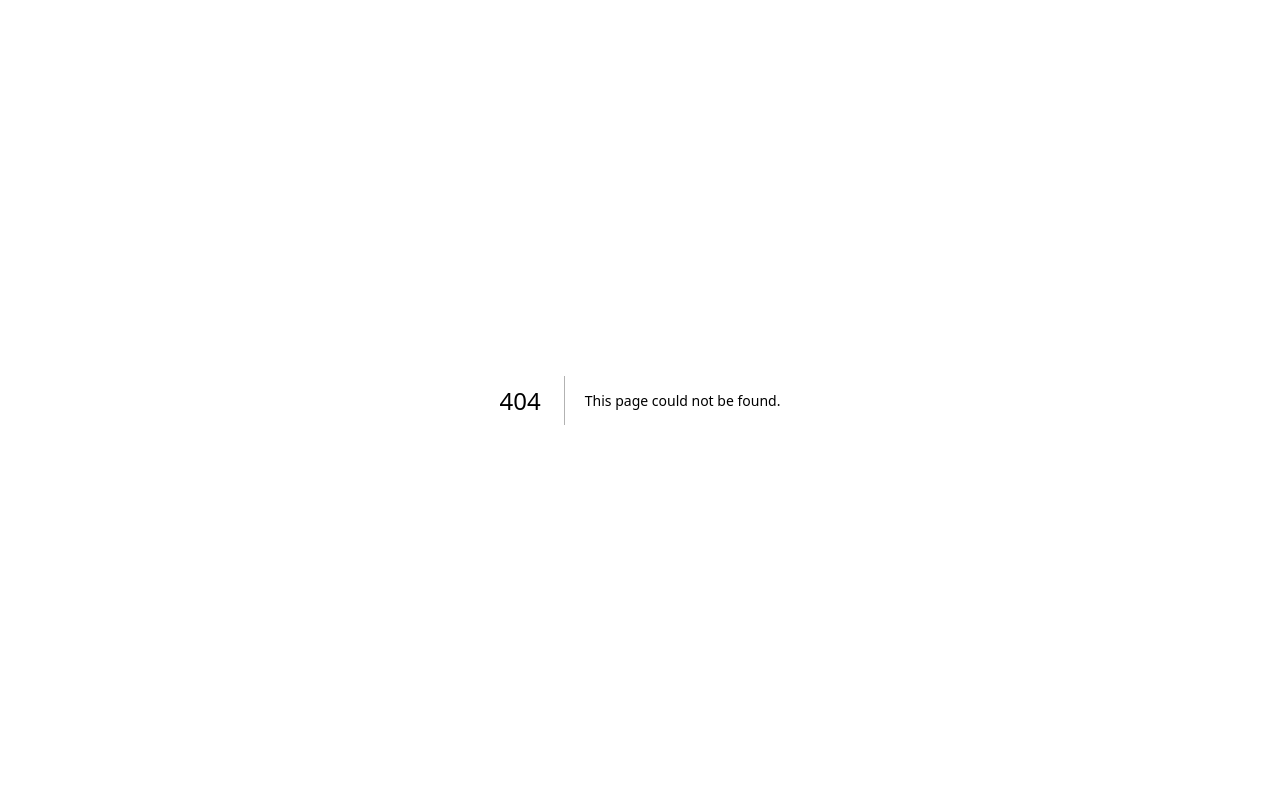
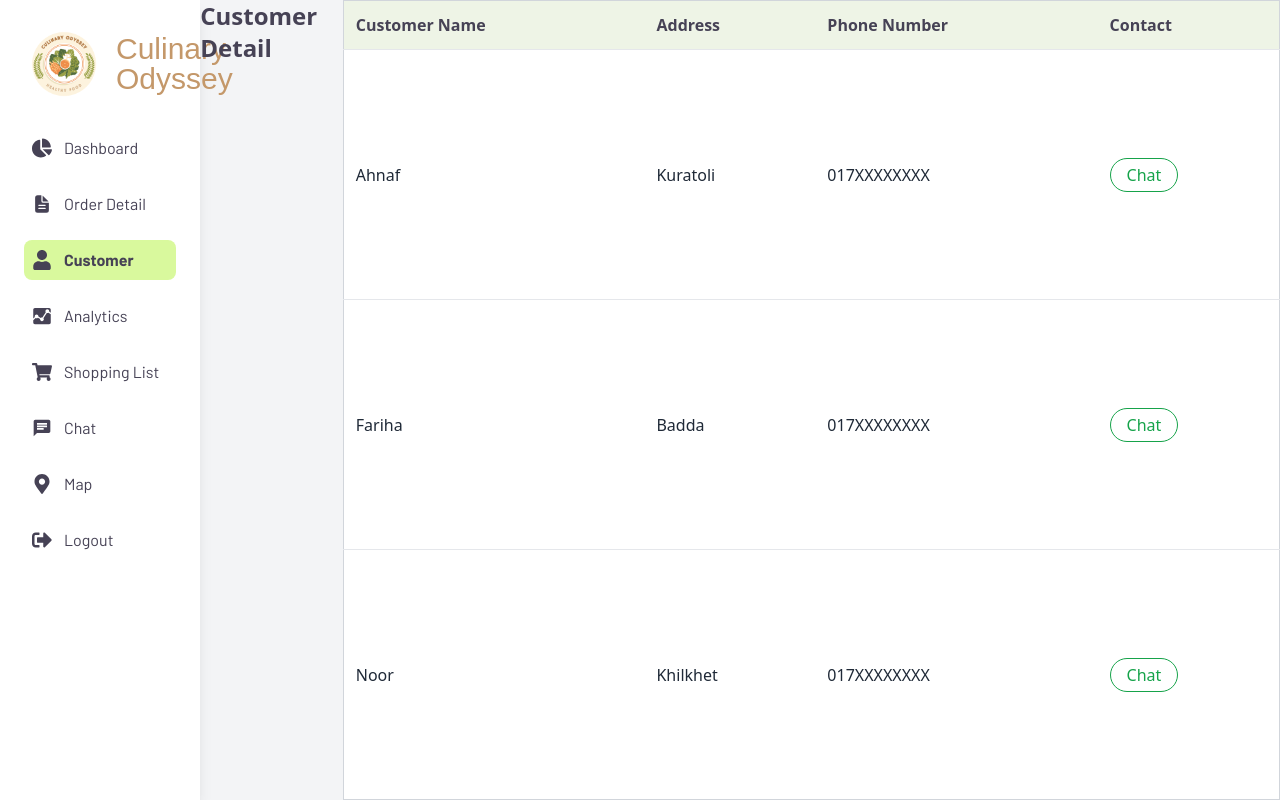
Before and after one commit to tanzim-ikram/culinary-odyssey-frontend, a Next.js app: page /customer in a window 1280 px wide. Before the commit this address had no page. Built offline with nearby package versions, Linux system fonts and the light colour scheme; a web font is replaced by a local one.

Commit message:
new file:   app/analytics/page.tsx 	modified:   app/components/Sidebar.tsx 	new file:   app/customer/page.tsx 	new file:   app/orderdetails/page.tsx 	new file:   app/shoppinglist/page.tsx

```diff
--- /dev/null
+++ b/app/analytics/page.tsx
@@ -0,0 +1,15 @@
+"use client";
+
+import OrderChart from "@/app/components/OrderChart";
+import Sidebar from "../components/Sidebar";
+
+export default function Analytics() {
+  return (
+    <div className="flex bg-gray-100 min-h-screen">
+    {/* Sidebar */}
+      <Sidebar />
+      <h1 className="text-2xl font-bold text-[#464255] mb-4">Analytics</h1>
+      <OrderChart />
+    </div>
+  );
+}
--- a/app/components/Sidebar.tsx
+++ b/app/components/Sidebar.tsx
@@ -1,12 +1,14 @@
+"use client";
+
+import Link from "next/link";
+import { usePathname } from "next/navigation";
 import {
   FaChartPie,
   FaShoppingCart,
   FaUser,
   FaMapMarkerAlt,
   FaSignOutAlt,
-}
-
-from "react-icons/fa";
+} from "react-icons/fa";
 import { IoMdAnalytics } from "react-icons/io";
 import { IoDocumentText } from "react-icons/io5";
 import { MdChat } from "react-icons/md";
@@ -16,9 +18,13 @@ import { IconType } from "react-icons";
 interface SidebarLinkProps {
   icon: IconType;
   text: string;
+  href: string;
   active?: boolean;
 }
+
 export default function Sidebar() {
+  const pathname = usePathname(); // Get current route to highlight active menu item
+
   return (
     <aside className="w-64 bg-white p-6 shadow-lg">
       {/* Logo */}
@@ -29,7 +35,7 @@ export default function Sidebar() {
           style={{
             fontFamily: '"Bayon", sans-serif',
             fontWeight: "normal",
-            lineHeight: "1.0"
+            lineHeight: "1.0",
           }}
         >
           Culinary Odyssey
@@ -37,34 +43,37 @@ export default function Sidebar() {
       </div>
 
       {/* Menu */}
-      <nav className="space-y-4" style={{ fontFamily: '"Barlow", sans-serif', fontWeight: "normal" }}>
-        <SidebarLink icon={FaChartPie} text="Dashboard" active />
-        <SidebarLink icon={IoDocumentText } text="Order Detail" />
-        <SidebarLink icon={FaUser} text="Customer" />
-        <SidebarLink icon={IoMdAnalytics} text="Analytics" />
-        <SidebarLink icon={FaShoppingCart} text="Shopping List" />
-        <SidebarLink icon={MdChat} text="Chat" />
-        <SidebarLink icon={FaMapMarkerAlt} text="Map" />
-        <SidebarLink icon={FaSignOutAlt} text="Logout" />
+      <nav
+        className="flex flex-col space-y-4"
+        style={{ fontFamily: '"Barlow", sans-serif', fontWeight: "normal" }}
+      >
+        <SidebarLink icon={FaChartPie} text="Dashboard" href="/dashboard" active={pathname === "/dashboard"} />
+        <SidebarLink icon={IoDocumentText} text="Order Detail" href="/orderdetails" active={pathname === "/orderdetails"} />
+        <SidebarLink icon={FaUser} text="Customer" href="/customer" active={pathname === "/customer"} />
+        <SidebarLink icon={IoMdAnalytics} text="Analytics" href="/analytics" active={pathname === "/analytics"} />
+        <SidebarLink icon={FaShoppingCart} text="Shopping List" href="/shoppinglist" active={pathname === "/shoppinglist"} />
+        <SidebarLink icon={MdChat} text="Chat" href="/chat" active={pathname === "/chat"} />
+        <SidebarLink icon={FaMapMarkerAlt} text="Map" href="/map" active={pathname === "/map"} />
+        <SidebarLink icon={FaSignOutAlt} text="Logout" href="/logout" active={pathname === "/logout"} />
       </nav>
     </aside>
   );
 }
 
-function SidebarLink({ icon: Icon, text, active = false }: SidebarLinkProps) {
+// Fix: Add 'active' prop to SidebarLink component
+function SidebarLink({ icon: Icon, text, href, active = false }: SidebarLinkProps) {
   return (
+    <Link href={href} passHref>
       <div
         className={`flex items-center gap-3 p-2 rounded-lg ${
           active
-          ? "bg-lime-200 text-[#464255] font-bold" // Active state
+            ? "bg-lime-200 text-[#464255] font-bold" // Active state highlighted
             : "text-[#464255]"
         } hover:bg-lime-100 cursor-pointer`}
       >
         <Icon className="text-xl" />
         <span>{text}</span>
       </div>
+    </Link>
   );
 }
-
-
-//   export default SidebarLink;
--- /dev/null
+++ b/app/customer/page.tsx
@@ -0,0 +1,45 @@
+"use client";
+
+import Sidebar from "../components/Sidebar";
+
+export default function Customer() {
+  const customers = [
+    { name: "Ahnaf", address: "Kuratoli", phone: "017XXXXXXXX" },
+    { name: "Fariha", address: "Badda", phone: "017XXXXXXXX" },
+    { name: "Noor", address: "Khilkhet", phone: "017XXXXXXXX" },
+  ];
+
+  return (
+    <div className="flex bg-gray-100 min-h-screen">
+      {/* Sidebar */}
+      <Sidebar />
+      <h1 className="text-2xl font-bold text-[#464255] mb-4">
+        Customer Detail
+      </h1>
+      <table className="w-full border border-gray-300 rounded-lg">
+        <thead>
+          <tr className="bg-[#EEF4E6] text-left">
+            <th className="p-3 font-semibold text-[#464255]">Customer Name</th>
+            <th className="p-3 font-semibold text-[#464255]">Address</th>
+            <th className="p-3 font-semibold text-[#464255]">Phone Number</th>
+            <th className="p-3 font-semibold text-[#464255]">Contact</th>
+          </tr>
+        </thead>
+        <tbody className="bg-white">
+          {customers.map((customer, index) => (
+            <tr key={index} className="border-t">
+              <td className="p-3">{customer.name}</td>
+              <td className="p-3">{customer.address}</td>
+              <td className="p-3">{customer.phone}</td>
+              <td className="p-3">
+                <button className="px-4 py-1 text-green-600 border border-green-600 rounded-full hover:bg-green-100">
+                  Chat
+                </button>
+              </td>
+            </tr>
+          ))}
+        </tbody>
+      </table>
+    </div>
+  );
+}
--- /dev/null
+++ b/app/orderdetails/page.tsx
@@ -0,0 +1,17 @@
+"use client";
+
+import OrderTable from "@/app/components/OrderTable";
+import Sidebar from "../components/Sidebar";
+
+export default function OrderDetails() {
+  return (
+    <div className="flex bg-gray-100 min-h-screen ">
+      {/* Sidebar */}
+      <Sidebar />
+      <div>
+        <h1 className="text-2xl font-bold text-[#464255] mb-4">Order Detail</h1>
+        <OrderTable />
+      </div>
+    </div>
+  );
+}
--- /dev/null
+++ b/app/shoppinglist/page.tsx
@@ -0,0 +1,40 @@
+"use client";
+
+import Sidebar from "../components/Sidebar";
+
+export default function ShoppingList() {
+  const items = [
+    { name: "Chicken", quantity: "10 kg" },
+    { name: "Potato", quantity: "15 kg" },
+    { name: "Onion", quantity: "5 kg" },
+  ];
+
+  return (
+    <div className="flex flex-col bg-gray-100 min-h-screen">
+        {/* Sidebar */}
+      <Sidebar />
+      <h1 className="text-2xl font-bold text-[#464255] mb-4">Shopping List</h1>
+      <div className="flex gap-4 mb-4">
+        <input type="text" placeholder="Item Name" className="p-2 border rounded-md w-1/2" />
+        <input type="text" placeholder="Quantity" className="p-2 border rounded-md w-1/4" />
+        <button className="px-4 py-2 bg-[#75A957] text-white rounded-md">Add</button>
+      </div>
+      <table className="w-full border border-gray-300 rounded-lg">
+        <thead>
+          <tr className="bg-[#EEF4E6] text-left">
+            <th className="p-3 font-semibold text-[#464255]">Item Name</th>
+            <th className="p-3 font-semibold text-[#464255]">Quantity</th>
+          </tr>
+        </thead>
+        <tbody className="bg-white">
+          {items.map((item, index) => (
+            <tr key={index} className="border-t">
+              <td className="p-3">{item.name}</td>
+              <td className="p-3">{item.quantity}</td>
+            </tr>
+          ))}
+        </tbody>
+      </table>
+    </div>
+  );
+}
```
Lines whose indentation alone changed are shown as unchanged.
